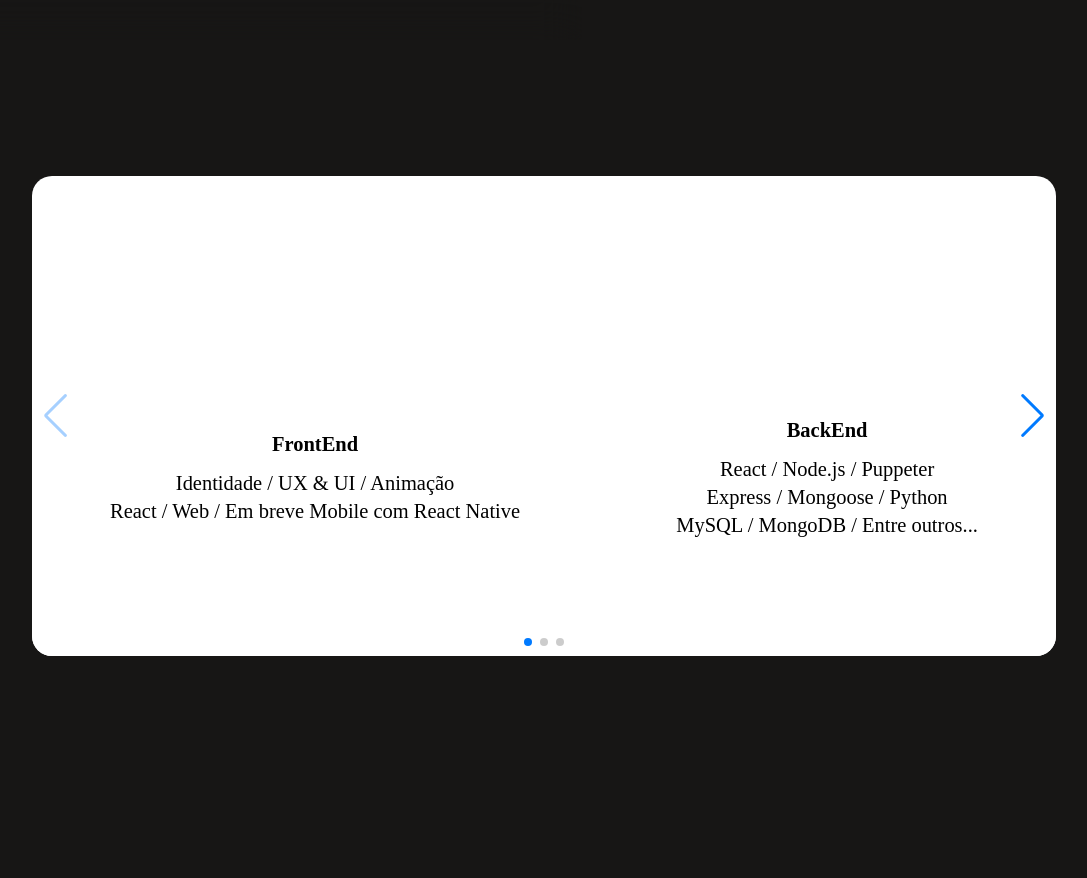
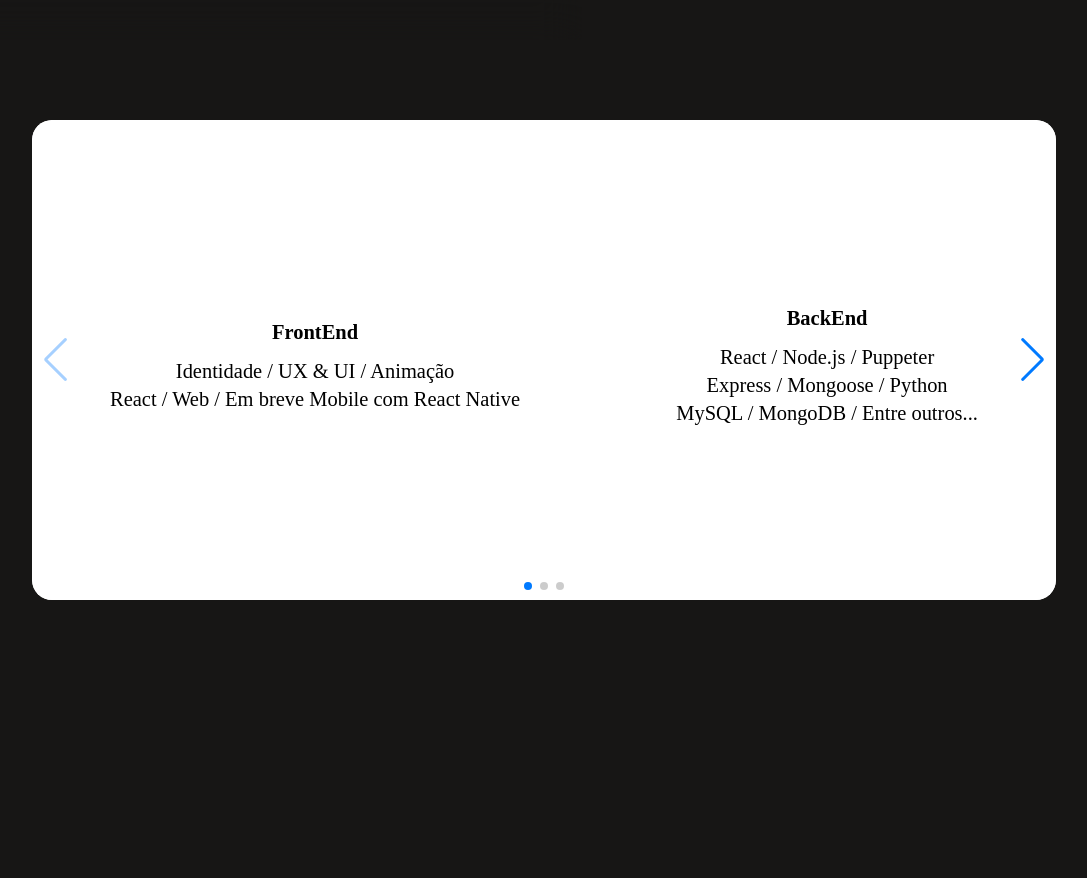
Before and after one commit to Matheus-Moura26/Portifolio2.0, a React (Create React App) app: page / in a window 1280 px wide. Shown: the part 600-1478 px from the top of the page, without its empty margins (96-1183 px from the left). Built offline with nearby package versions, Linux system fonts and the light colour scheme.

Commit message:
Posicionando melhor habilidades

```diff
--- a/src/style/pages/home.css
+++ b/src/style/pages/home.css
@@ -305,7 +305,6 @@
 
 
     .habilidadesBody{
-        margin-top: 7vh;
         margin-bottom: 200px;
         height: 60vh;
         width: 80vw;/*
```
